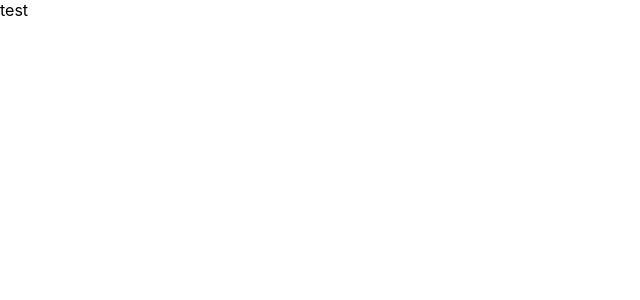
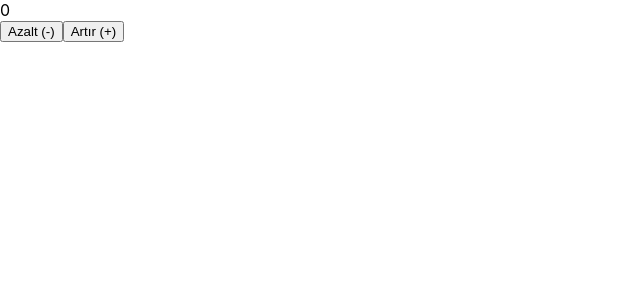
Before and after one commit to cancanbolat/learn-react-redux, a React (Create React App) app: page / in a window 1280 px wide. Shown: the top 300 px of the page, without its empty margins (0-640 px from the left). Built offline with nearby package versions, Linux system fonts and the light colour scheme.

Commit message:
counter without redux

```diff
--- a/src/App.js
+++ b/src/App.js
@@ -1,7 +1,15 @@
+import { useState } from "react";
+import Counter from "./components/Counter";
+import CounterActions from "./components/CounterActions";
+
 function App() {
+
+  const [count, setCount] = useState(0)
+
   return (
     <div className="App">
-      test
+      <Counter count={count} />
+      <CounterActions count={count} setCount={setCount} />
     </div>
   );
 }
--- /dev/null
+++ b/src/components/Counter.js
@@ -0,0 +1,9 @@
+import React from 'react';
+
+export default function Counter({ count }) {
+    return (
+        <div>
+            {count}
+        </div>
+    );
+}
--- /dev/null
+++ b/src/components/CounterActions.js
@@ -0,0 +1,10 @@
+import React from 'react';
+
+export default function CounterActions({ count, setCount }) {
+    return (
+        <div>
+            <button onClick={() => setCount(count - 1)}>Azalt (-)</button>
+            <button onClick={() => setCount(count + 1)}>Artır (+)</button>
+        </div>
+    );
+}
```
